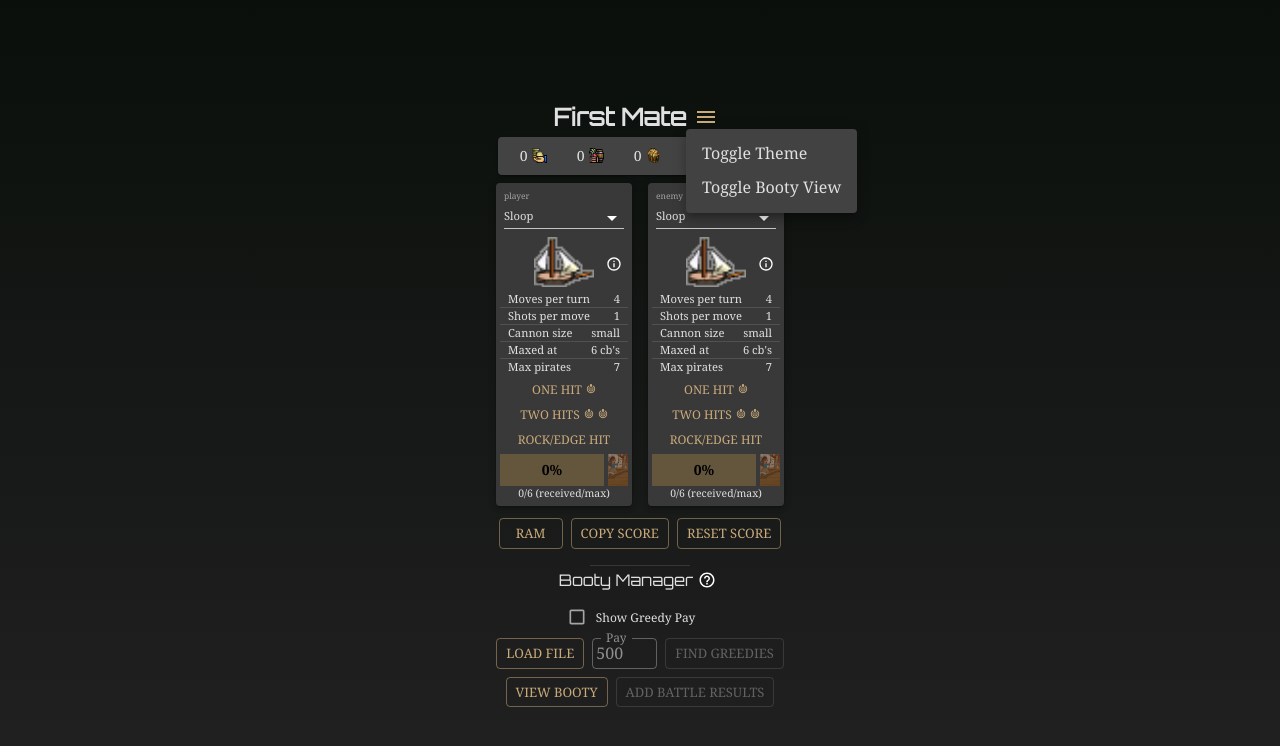
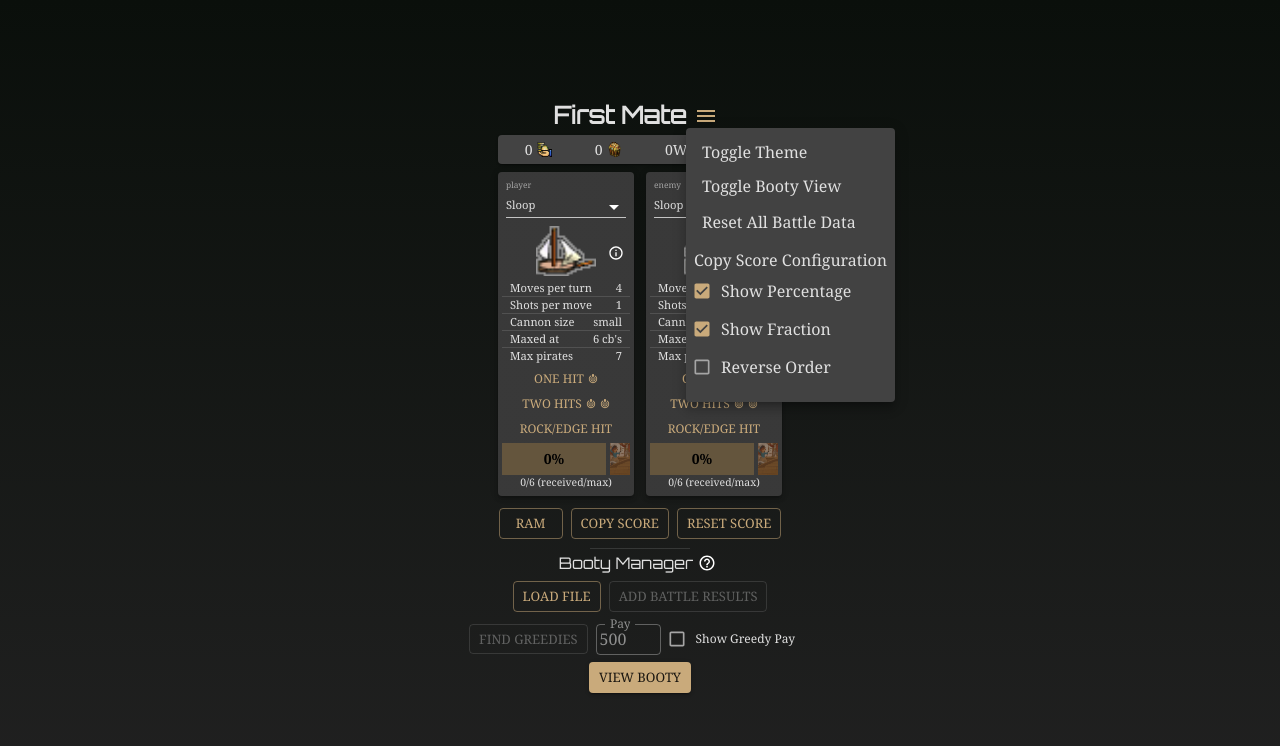
Before and after one commit to captain-dread/pillage-helper-web, a React (Vite) app: page / in a window 1280 px wide. Both pictures are taken after a click on the button 706 px from the left and 117 px from the top of the page. Shown: the top 746 px of the page. Built offline with nearby package versions, Linux system fonts and the light colour scheme.

Commit message:
feat: Add score configuration

```diff
--- a/src/components/BootyManager.jsx
+++ b/src/components/BootyManager.jsx
@@ -14,10 +14,7 @@ import ResultsModal from "./atoms/ResultsModal";
 import HelpOutlineIcon from "@mui/icons-material/HelpOutline";
 import ExpandedBootyView from "./ExpandedBootyView";
 
-import { processLogContent } from "../assets/greedy";
-
 export default function BootyManager({
-  setResults,
   addBattleResult,
   results,
   deleteBattle,
@@ -79,36 +76,12 @@ export default function BootyManager({
     if (!fileText) {
       return;
     }
+    const res = addBattleResult(fileText, state.inputValue);
 
-    const res = processLogContent(
-      fileText,
-      state.inputValue > 0 ? state.inputValue : 500
-    );
-    if (res.wonBattle) {
-      setResults((R) => {
-        return {
-          ...R,
-          lavishLockers: R.lavishLockers + res.totalHits,
-          poe: R.poe + res.poe,
-          commodities: R.commodities + res.commodities,
-          wins: R.wins + 1,
-        };
-      });
-    } else {
-      setResults((R) => {
-        return {
-          ...R,
-          lavishLockers: R.lavishLockers - res.totalHits,
-          poe: R.poe - res.poe,
-          commodities: R.commodities - res.commodities,
-          losses: R.losses + 1,
-        };
-      });
-    }
     setShowResultsModal({
       show: true,
-      summary: res.result,
-      payCommands: state.checked ? res.payCommands : [],
+      summary: res.greedyHitsSummary,
+      payCommands: state.checked ? res.greedyHitPayCommands : [],
     });
   };
 
@@ -133,6 +106,7 @@ export default function BootyManager({
             display: "flex",
             alignItems: "center",
             justifyContent: "center",
+            marginBottom: "4px",
           }}
         >
           <Typography
@@ -146,32 +120,7 @@ export default function BootyManager({
             <HelpOutlineIcon size="small" fontSize="11" />
           </IconButton>
         </div>
-
-        <FormControlLabel
-          control={
-            <Checkbox
-              checked={state.checked}
-              onChange={handleCheckboxChange}
-              name="payCommands"
-              size="small"
-            />
-          }
-          label={
-            <Typography variant="body2" style={{ fontSize: "12px" }}>
-              Show Greedy Pay
-            </Typography>
-          }
-          sx={{ mt: 0.5, mb: 0.2 }}
-        />
-        <Box
-          sx={{
-            display: "flex",
-            gap: 1,
-            justifyContent: "center",
-            alignItems: "center",
-            flexWrap: "wrap",
-          }}
-        >
+        <Box sx={{ display: "flex", gap: 1, mb: 1 }}>
           <label htmlFor="file-input">
             <input
               id="file-input"
@@ -187,7 +136,32 @@ export default function BootyManager({
               Load File
             </Button>
           </label>
-
+          <Button
+            size="small"
+            variant="outlined"
+            disabled={!isFileLoaded}
+            onClick={handleAddBattleResults}
+          >
+            Add battle results
+          </Button>
+        </Box>
+        <Box
+          sx={{
+            display: "flex",
+            gap: 1,
+            justifyContent: "center",
+            alignItems: "center",
+            flexWrap: "wrap",
+          }}
+        >
+          <Button
+            size="small"
+            variant="outlined"
+            disabled={!isFileLoaded}
+            onClick={handleFindGreedyHits}
+          >
+            Find Greedies
+          </Button>
           <TextField
             type="number"
             value={state.inputValue}
@@ -204,26 +178,23 @@ export default function BootyManager({
               },
             }}
           />
-          <Button
-            size="small"
-            variant="outlined"
-            disabled={!isFileLoaded}
-            onClick={handleFindGreedyHits}
-          >
-            Find Greedies
-          </Button>
+          <FormControlLabel
+            control={
+              <Checkbox
+                checked={state.checked}
+                onChange={handleCheckboxChange}
+                name="payCommands"
+                size="small"
+              />
+            }
+            label={
+              <Typography variant="body2" style={{ fontSize: "12px" }}>
+                Show Greedy Pay
+              </Typography>
+            }
+          />
         </Box>
-        <Box sx={{ display: "flex", gap: 1, mt: 1 }}>
-          <ExpandedBootyView results={results} deleteBattle={deleteBattle} />
-          <Button
-            size="small"
-            variant="outlined"
-            disabled={!isFileLoaded}
-            onClick={handleAddBattleResults}
-          >
-            Add battle results
-          </Button>
-        </Box>
+        <ExpandedBootyView results={results} deleteBattle={deleteBattle} />
       </Box>
       {showResultsModal.show ? (
         <ResultsModal
--- a/src/components/BootyOverview.jsx
+++ b/src/components/BootyOverview.jsx
@@ -1,6 +1,6 @@
 import { Box, Typography, Paper } from "@mui/material";
 
-export default function Booty({ setResults, results, darkMode }) {
+export default function Booty({ results, darkMode }) {
   return (
     <Paper
       sx={{
@@ -11,7 +11,6 @@ export default function Booty({ setResults, results, darkMode }) {
         mb: 1,
         borderRadius: 1,
         minWidth: 285,
-        px: 1,
         py: 0.5,
         gap: 2,
         elevation: 2,
@@ -29,16 +28,6 @@ export default function Booty({ setResults, results, darkMode }) {
       </Box>
       <Box sx={{ display: "flex", alignItems: "center" }}>
         <Typography sx={{ pr: 0.5, fontSize: 14 }}>
-          {results.commodities}
-        </Typography>
-        <img
-          src="./icons/commodities.png"
-          alt="poe"
-          style={{ width: "15px", height: "15px" }}
-        />
-      </Box>
-      <Box sx={{ display: "flex", alignItems: "center" }}>
-        <Typography sx={{ pr: 0.5, fontSize: 14 }}>
           {results.lavishLockers}
         </Typography>
         <img
@@ -48,57 +37,13 @@ export default function Booty({ setResults, results, darkMode }) {
         />
       </Box>
       <Box sx={{ display: "flex", alignItems: "center" }}>
-        <Typography sx={{ pr: 0.5, color: "green", fontSize: 14 }}>
-          {results.wins}
-        </Typography>
-        <Counter reference="wins" setResults={setResults} />
+        <Typography sx={{ pr: 0.5, fontSize: 14 }}>{results.wins}W</Typography>
       </Box>
       <Box sx={{ display: "flex", alignItems: "center" }}>
-        <Typography sx={{ pr: 0.5, color: "red", fontSize: 14 }}>
-          {results.losses}
+        <Typography sx={{ pr: 0.5, fontSize: 14 }}>
+          {results.losses}L
         </Typography>
-        <Counter reference="losses" setResults={setResults} />
       </Box>
     </Paper>
   );
 }
-
-function Counter({ reference, setResults }) {
-  const updateResults = (operation) => {
-    setResults((R) => {
-      const newValue =
-        operation === "increment" ? R[reference] + 1 : R[reference] - 1;
-      return {
-        ...R,
-        [reference]: newValue,
-      };
-    });
-  };
-
-  return (
-    <Box>
-      <Typography
-        sx={{
-          textAlign: "center",
-          fontSize: 14,
-          lineHeight: "1",
-          cursor: "pointer",
-        }}
-        onClick={() => updateResults("increment")}
-      >
-        +
-      </Typography>
-      <Typography
-        sx={{
-          textAlign: "center",
-          fontSize: 16,
-          lineHeight: "1",
-          cursor: "pointer",
-        }}
-        onClick={() => updateResults("decrement")}
-      >
-        -
-      </Typography>
-    </Box>
-  );
-}
--- a/src/components/ExpandedBootyView.jsx
+++ b/src/components/ExpandedBootyView.jsx
@@ -41,7 +41,12 @@ export default function BasicModal({ results, deleteBattle }) {
 
   return (
     <div>
-      <Button size="small" variant="outlined" onClick={handleOpen}>
+      <Button
+        size="small"
+        variant="contained"
+        onClick={handleOpen}
+        sx={{ mb: 2, mt: 0.5 }}
+      >
         View Booty
       </Button>
       <Modal
@@ -85,7 +90,7 @@ export default function BasicModal({ results, deleteBattle }) {
                     sx={{ "&:last-child td, &:last-child th": { border: 0 } }}
                   >
                     <TableCell component="th" scope="row">
-                      {results.poe}
+                      {results.poe.toLocaleString()}
                     </TableCell>
                     <TableCell align="right">{results.lavishLockers}</TableCell>
                     <TableCell align="right">{results.wins}</TableCell>
--- a/src/components/Home.jsx
+++ b/src/components/Home.jsx
@@ -19,6 +19,11 @@ const defaultResults = {
   losses: 0,
   pirates: [],
   battles: [],
+  copyScoreConfig: {
+    showPercentage: true,
+    showAsFraction: true,
+    reverseOrder: false,
+  },
 };
 
 export default function Home({ toggleDarkMode, darkMode }) {
@@ -31,10 +36,6 @@ export default function Home({ toggleDarkMode, darkMode }) {
     localStorage.setItem("myResults", JSON.stringify(results));
   }, [results]);
 
-  useEffect(() => {
-    console.log(results);
-  }, [results]);
-
   const [battle, setBattle] = useState({
     playerShip: ships[0],
     enemyShip: ships[0],
@@ -45,6 +46,20 @@ export default function Home({ toggleDarkMode, darkMode }) {
   const [battleType, setBattleType] = useState("brigands");
   const [expandShipInfo, setExpandShipInfo] = useState(false);
   const [showBootyCounter, setShowBootyCounter] = useState(true);
+
+  const resetResults = () => {
+    setResults(defaultResults);
+  };
+
+  const updateCopyScoreConfig = (newConfig) => {
+    setResults((currentResults) => ({
+      ...currentResults,
+      copyScoreConfig: {
+        ...currentResults.copyScoreConfig,
+        ...newConfig,
+      },
+    }));
+  };
 
   const addBattleResult = (chatLogContent, payPerGreedy) => {
     const {
@@ -124,6 +139,8 @@ export default function Home({ toggleDarkMode, darkMode }) {
         battles: updatedBattles,
       };
     });
+
+    return { greedyHitsSummary, greedyHitPayCommands };
   };
 
   const deleteBattle = (battleId) => {
@@ -276,7 +293,7 @@ export default function Home({ toggleDarkMode, darkMode }) {
     return parseFloat(damagePercent.toFixed(0));
   };
 
-  const getShipDamageStatus = (identity) => {
+  const getShipDamageStatus = (identity, showAsFraction = true) => {
     let damageTaken, maxPillageDamage;
 
     if (identity === "player") {
@@ -293,27 +310,34 @@ export default function Home({ toggleDarkMode, darkMode }) {
       return num % 1 === 0 ? num.toString() : num.toFixed(1);
     };
 
-    return `${formatNumber(damageTaken)}/${formatNumber(maxPillageDamage)}`;
+    if (showAsFraction) {
+      return `${formatNumber(damageTaken)}/${formatNumber(maxPillageDamage)}`;
+    } else {
+      return formatNumber(damageTaken);
+    }
   };
 
   const copyScoreToClipboard = async () => {
-    const player =
-      getShipDamageStatus("player") +
-      "(" +
-      Math.min(getDamage("player"), 100) +
-      "%)";
+    const { showPercentage, showAsFraction, reverseOrder } =
+      results.copyScoreConfig;
 
-    const enemy =
-      getShipDamageStatus("enemy") +
-      "(" +
-      Math.min(getDamage("enemy"), 100) +
-      "%)";
+    const formatWithPercentage = (identity, showPercentage) => {
+      const baseScore = getShipDamageStatus(identity, showAsFraction);
+      const percentage = Math.min(getDamage(identity), 100) + "%";
+      return showPercentage ? `${baseScore}(${percentage})` : baseScore;
+    };
 
-    const score = player + " - " + enemy;
+    const player = formatWithPercentage("player", showPercentage);
+    const enemy = formatWithPercentage("enemy", showPercentage);
+
+    const score = reverseOrder
+      ? `${enemy} - ${player}`
+      : `${player} - ${enemy}`;
+
     try {
       await navigator.clipboard.writeText(score);
     } catch (err) {
-      alert("Failed to copy: ");
+      alert("Failed to copy: " + err.message);
     }
   };
 
@@ -356,6 +380,9 @@ export default function Home({ toggleDarkMode, darkMode }) {
         <BasicMenu
           toggleDarkMode={toggleDarkMode}
           setShowBootyCounter={setShowBootyCounter}
+          resetResults={resetResults}
+          updateCopyScoreConfig={updateCopyScoreConfig}
+          results={results}
         />
       </Box>
       {showBootyCounter ? (
@@ -368,7 +395,7 @@ export default function Home({ toggleDarkMode, darkMode }) {
       <Box
         sx={{
           display: "flex",
-          gap: 2,
+          gap: 1.5,
           justifyContent: "center",
           flexWrap: "wrap",
           mb: 1.5,
@@ -399,7 +426,7 @@ export default function Home({ toggleDarkMode, darkMode }) {
           gap: 1,
           justifyContent: "center",
           flexWrap: "wrap",
-          mb: 2,
+          mb: 1.2,
         }}
       >
         <Button size="small" variant="outlined" onClick={recordRamDamage}>
--- a/src/components/atoms/BasicMenu.jsx
+++ b/src/components/atoms/BasicMenu.jsx
@@ -2,10 +2,20 @@ import * as React from "react";
 import Button from "@mui/material/Button";
 import Menu from "@mui/material/Menu";
 import MenuItem from "@mui/material/MenuItem";
+import FormGroup from "@mui/material/FormGroup";
+import FormControlLabel from "@mui/material/FormControlLabel";
+import Checkbox from "@mui/material/Checkbox";
+import { Typography, Box } from "@mui/material";
 
 import MenuIcon from "@mui/icons-material/Menu";
 
-export default function BasicMenu({ toggleDarkMode, setShowBootyCounter }) {
+export default function BasicMenu({
+  toggleDarkMode,
+  setShowBootyCounter,
+  resetResults,
+  updateCopyScoreConfig,
+  results,
+}) {
   const [anchorEl, setAnchorEl] = React.useState(null);
   const open = Boolean(anchorEl);
   const handleClick = (event) => {
@@ -25,6 +35,18 @@ export default function BasicMenu({ toggleDarkMode, setShowBootyCounter }) {
       return !SBC;
     });
     handleClose();
+  };
+
+  const handleShowPercentageChange = (event) => {
+    updateCopyScoreConfig({ showPercentage: event.target.checked });
+  };
+
+  const handleShowFractionChange = (event) => {
+    updateCopyScoreConfig({ showAsFraction: event.target.checked });
+  };
+
+  const handleReverseOrderChange = (event) => {
+    updateCopyScoreConfig({ reverseOrder: event.target.checked });
   };
 
   return (
@@ -54,6 +76,49 @@ export default function BasicMenu({ toggleDarkMode, setShowBootyCounter }) {
         <MenuItem onClick={handleToggleBootyCounter}>
           Toggle Booty View
         </MenuItem>
+        <MenuItem
+          onClick={() => {
+            resetResults();
+            handleClose();
+          }}
+        >
+          Reset All Battle Data
+        </MenuItem>
+        <Box sx={{ p: 1 }}>
+          <FormGroup>
+            <Typography>Copy Score Configuration</Typography>
+            <FormControlLabel
+              control={
+                <Checkbox
+                  checked={results.copyScoreConfig.showPercentage}
+                  onChange={handleShowPercentageChange}
+                  size="small"
+                />
+              }
+              label="Show Percentage"
+            />
+            <FormControlLabel
+              control={
+                <Checkbox
+                  checked={results.copyScoreConfig.showAsFraction}
+                  onChange={handleShowFractionChange}
+                  size="small"
+                />
+              }
+              label="Show Fraction"
+            />
+            <FormControlLabel
+              control={
+                <Checkbox
+                  checked={results.copyScoreConfig.reverseOrder}
+                  onChange={handleReverseOrderChange}
+                  size="small"
+                />
+              }
+              label="Reverse Order"
+            />
+          </FormGroup>
+        </Box>
       </Menu>
     </div>
   );
```
